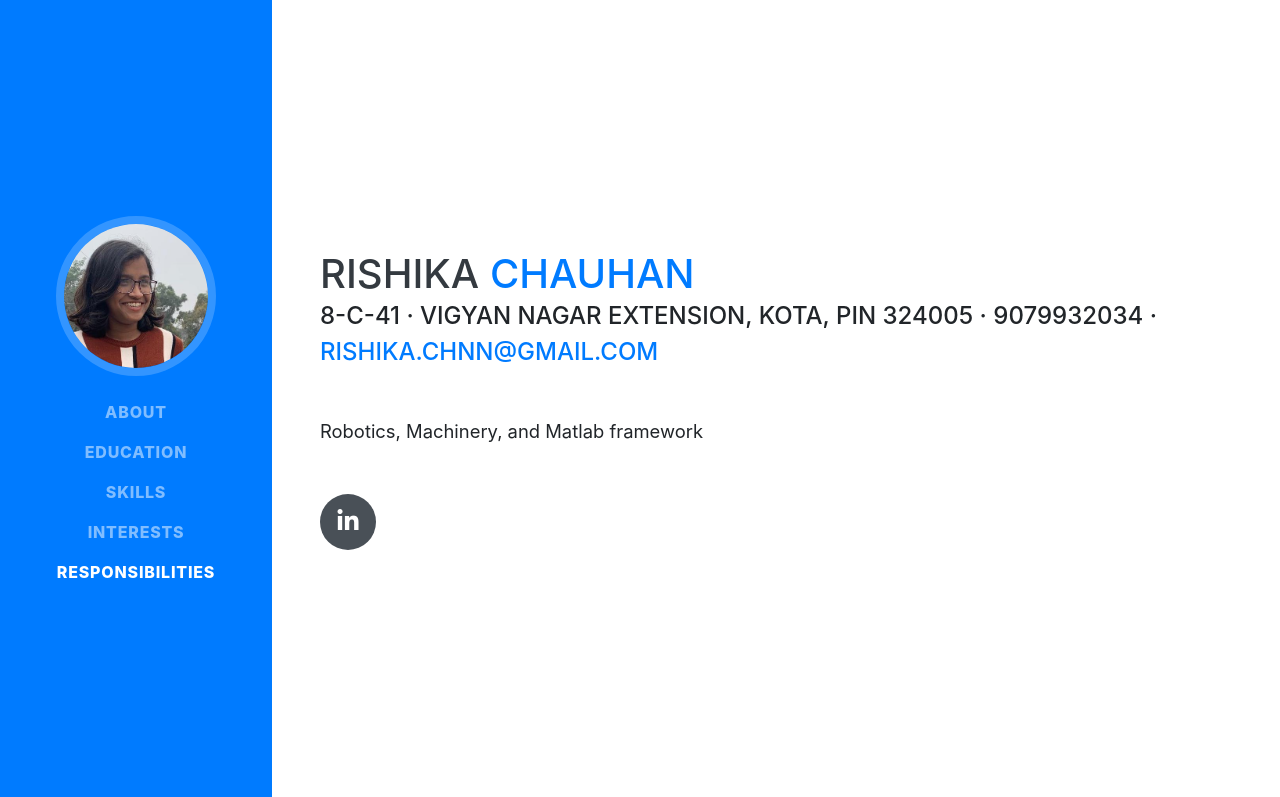
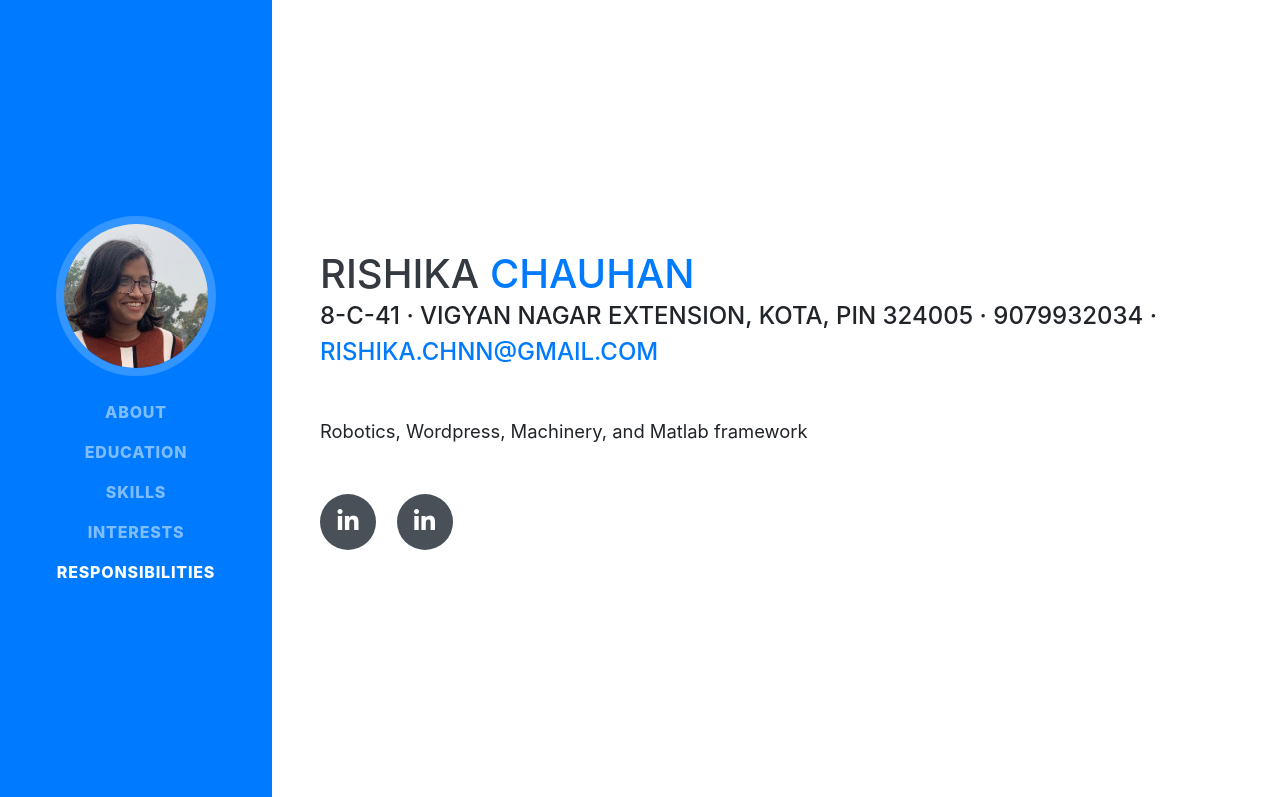
Before and after one commit to RishikaChauhan/rishikachauhan.github.io, a website with bundled scripts: page index.html in a window 1280 px wide. Shown: the top 797 px of the page. Built offline with nearby package versions, Linux system fonts and the light colour scheme; a web font is replaced by a local one.

Commit message:
Update index.html

```diff
--- a/index.html
+++ b/index.html
@@ -66,9 +66,12 @@
         <div class="subheading mb-5">8-C-41 · Vigyan Nagar Extension, Kota, PIN 324005 · 9079932034 ·
           <a href="mailto:name@email.com">rishika.chnn@gmail.com</a>
         </div>
-        <p class="lead mb-5">Robotics, Machinery, and Matlab framework</p>
+        <p class="lead mb-5">Robotics, Wordpress, Machinery, and Matlab framework</p>
         <div class="social-icons">
           <a href="https://www.linkedin.com/in/rishika-chauhan-696390156/">
+            <i class="fab fa-linkedin-in"></i>
+          </a>
+           <a href="https://www.linkedin.com/in/rishika-chauhan-696390156/">
             <i class="fab fa-linkedin-in"></i>
           </a>
         </div>
```
